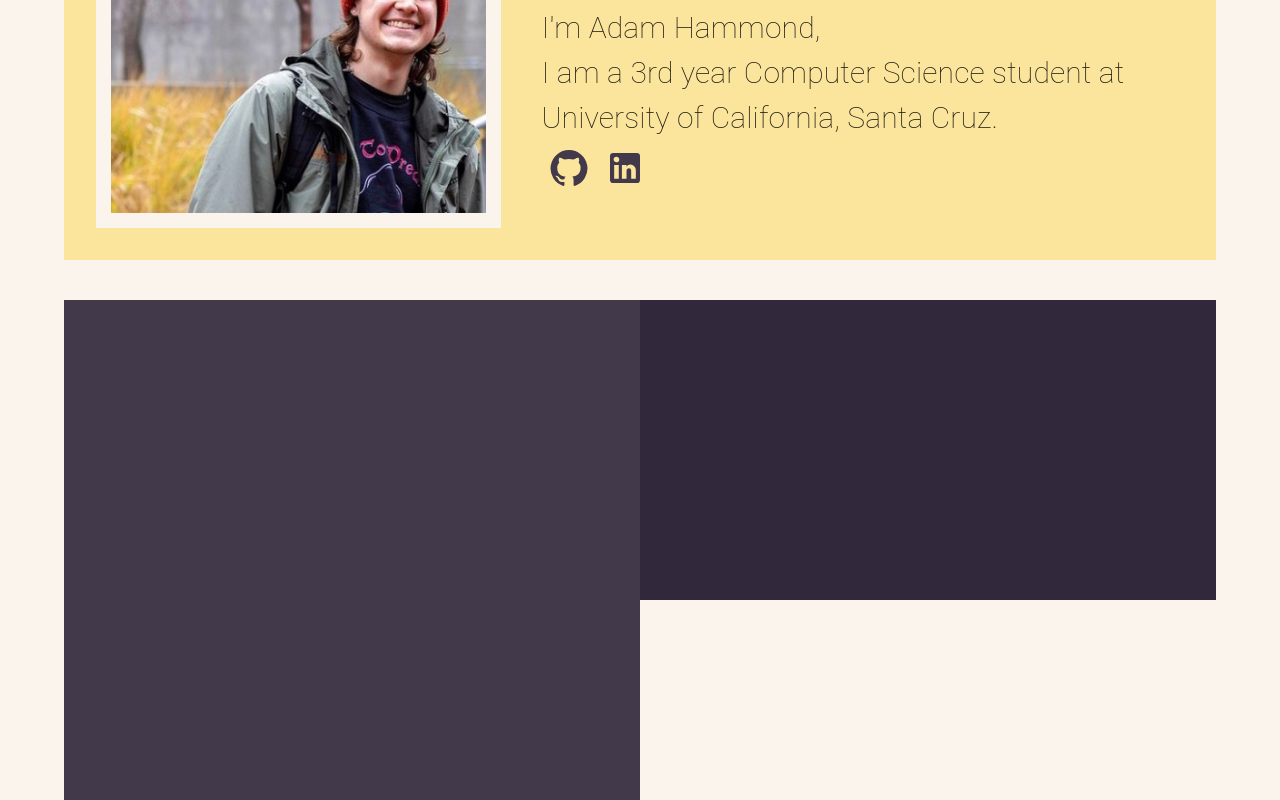
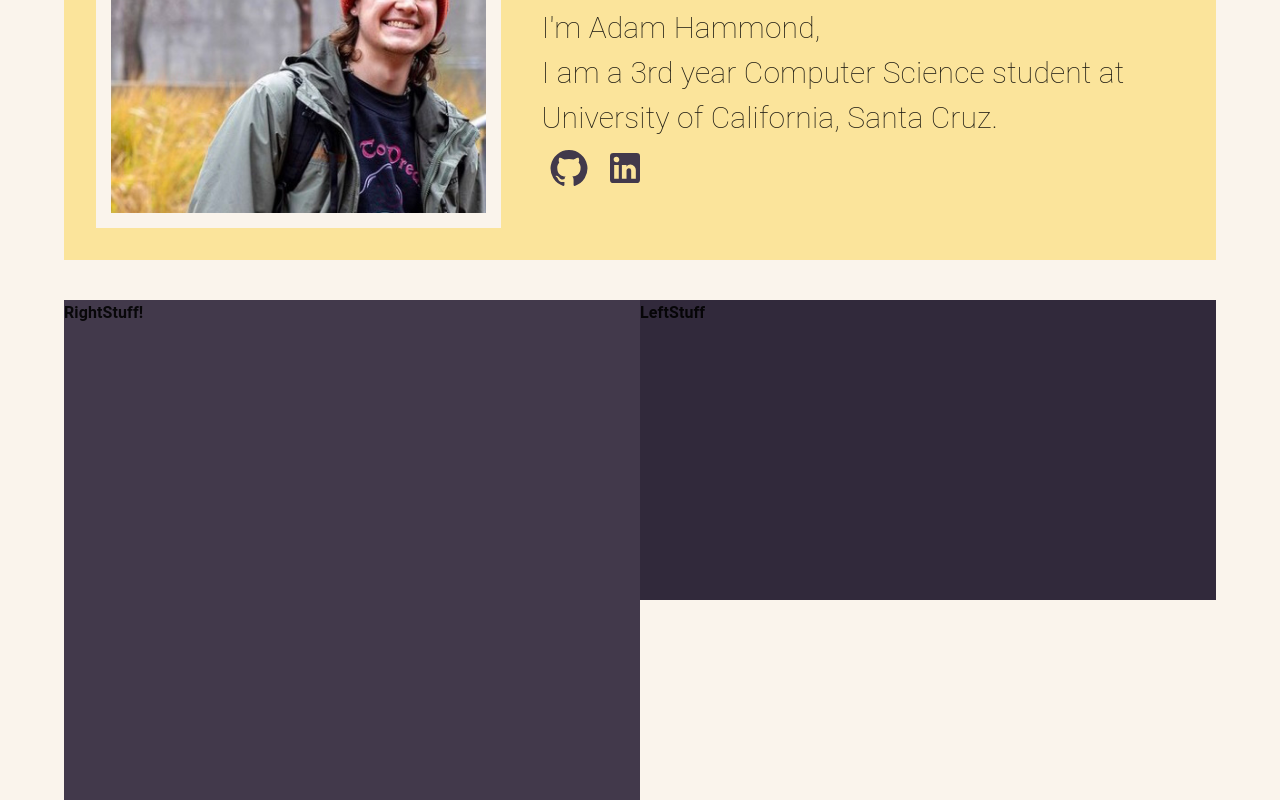
Before and after one commit to adamhammond22/UndeployedReactWebsite, a React (Create React App) app: page / in a window 1280 px wide. Shown: the part 240-1040 px from the top of the page. Built offline with nearby package versions, Linux system fonts and the light colour scheme.

Commit message:
Left and Right Content working

```diff
--- a/src/CustomDrawers.jsx
+++ b/src/CustomDrawers.jsx
@@ -23,6 +23,8 @@ import {ThemeStateContext} from './Contexts';
 import FormGroup from '@mui/material/FormGroup';
 import FormControlLabel from '@mui/material/FormControlLabel';
 import Switch from '@mui/material/Switch';
+import useMediaQuery from '@mui/material/useMediaQuery';
+import {useTheme} from '@mui/material/styles';
 /* Handles Pages and their respective Icons */
 const pages = ['Contact', 'Projects', 'Resume', 'Games'];
 const pageIconReturner = (index) => {
@@ -173,4 +175,54 @@ function CustomNavbar() {
       </Box>
   );
 };
+
+
+/* Left Content Boxes*/
+const leftContentBoxes = () => {
+  return (
+    <Typography variant = "h6">
+    LeftStuff
+    </Typography>
+  );
+};
+/* Right Content Boxes*/
+const rightContentBoxes = () => {
+  return (
+    <Typography variant = "h6">
+    RightStuff!
+    </Typography>
+  );
+};
+
+/**
+ * Main Content creator
+ * @return {object} JSX
+ */
+function MainContent() {
+  /* We render default or narrow based on theme breakpoint */
+  const theme = useTheme();
+  const matches = useMediaQuery(theme.breakpoints.up('sm'));
+  if (matches) {
+    return (
+      <Box name= 'content' sx={{display: 'flex', justifyContent: 'center',
+        flexDirection: 'row', minWidth: 900, width: '90%', mt: 5}}>
+        <Box sx={{display: 'flex', width: '100%', height: 500}}
+        backgroundColor = 'primary.main' >
+          {rightContentBoxes()}
+        </Box>
+        <Box sx={{display: 'flex', width: '100%', height: 300}}
+          backgroundColor = 'secondary.contrastText'>
+          {leftContentBoxes()}
+        </Box>
+      </Box>
+    );
+  } else {
+    return (
+      <Box>
+        {leftContentBoxes()}
+      </Box>);
+  }
+};
+
+export {MainContent};
 export {CustomNavbar};
--- a/src/Home.jsx
+++ b/src/Home.jsx
@@ -6,7 +6,7 @@ import IconButton from '@mui/material/IconButton';
 import {Typography} from '@mui/material';
 import LinkedInIcon from '@mui/icons-material/LinkedIn';
 import GitHubIcon from '@mui/icons-material/GitHub';
-
+import {MainContent} from './CustomDrawers';
 // import {useNavigate} from "react-router-dom";
 
 /**
@@ -27,7 +27,7 @@ function Home() {
           <Box sx={{display: 'flex', minWidth: 500, width: '90%',
             height: 'auto', mt: 5, flexDirection: {xs: 'column', md: 'row'},
             p: 4, alignItems: 'center'}}
-            backgroundColor = 'tertiary.main' >
+            backgroundColor = 'tertiary.main' name = 'greeting box'>
             <Box component = 'img' src="adam2.jpg" width = '40%' height = '40%'
             sx = {{height: 330, width: 413,
               maxHeight: {xs: 370, md: 330},
@@ -51,16 +51,8 @@ function Home() {
               </IconButton>
             </Box>
           </Box>
-          <Box name= 'content' sx={{display: 'flex', justifyContent: 'center',
-          flexDirection: 'row', minWidth: 900, width: '90%', mt: 5}}>
-            {/* Hello Box */}
-            <Box sx={{display: 'flex', width: '100%', height: 500}}
-            backgroundColor = 'primary.main'>
-            </Box>
-            <Box sx={{display: 'flex', width: '100%', height: 300}}
-              backgroundColor = 'secondary.contrastText'>
-            </Box>
-          </Box>
+          {/* Main Content Box */}
+          <MainContent name = 'main Content'/>
         </Box>
       </Box>
   );
```
